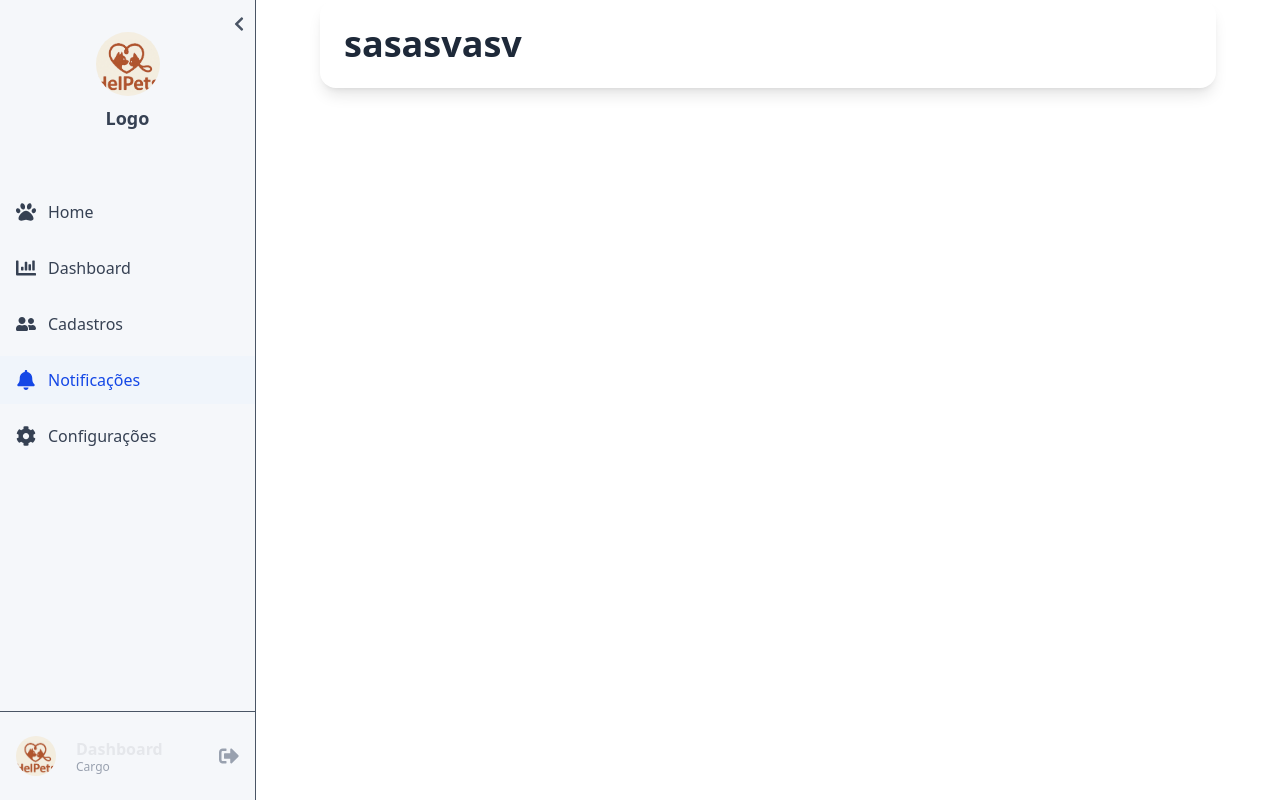
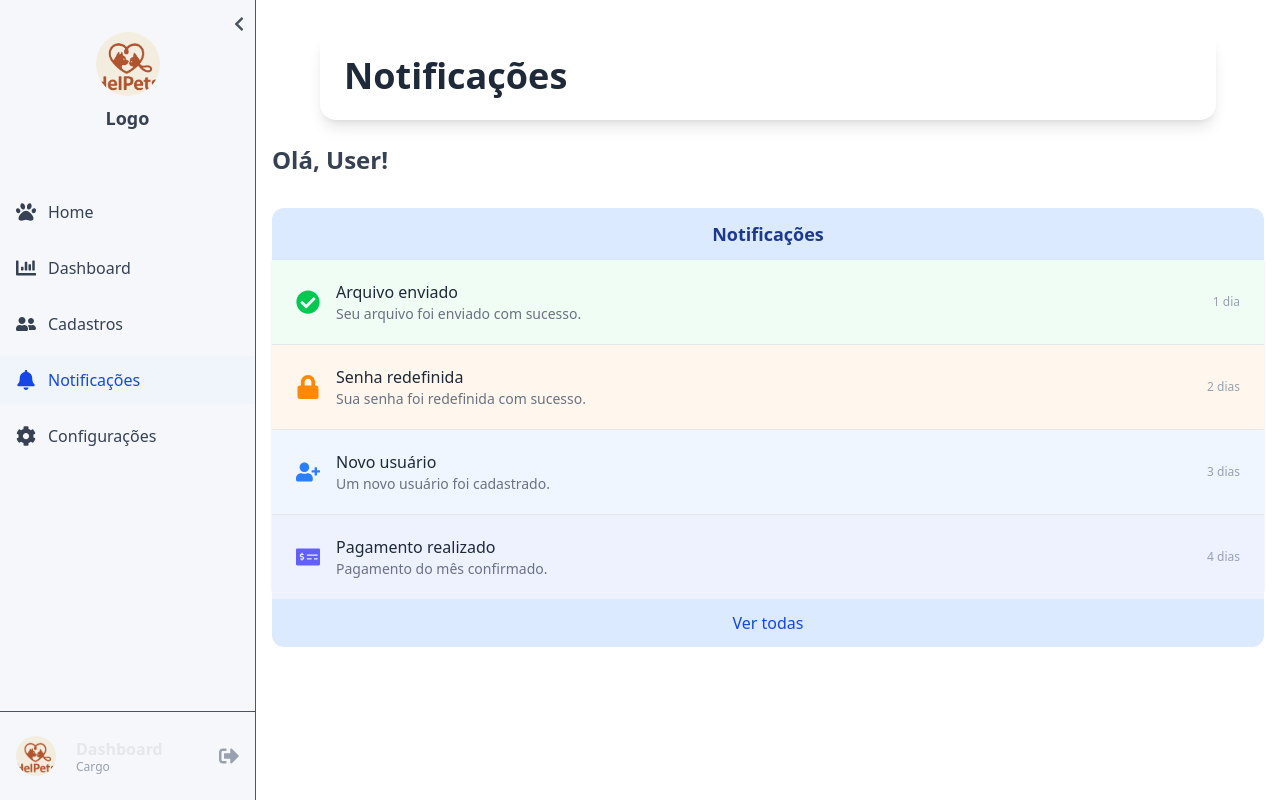
Before and after one commit to MrNicolass/HelPets, a Next.js app in the folder Frontend/: page /notificacoes in a window 1280 px wide. Built offline with nearby package versions, Linux system fonts and the light colour scheme.

Commit message:
feat: create NotificacoesPage and add NotificationList component

```diff
--- a/Frontend/src/app/notificacoes/page.tsx
+++ b/Frontend/src/app/notificacoes/page.tsx
@@ -1,9 +1,14 @@
 import PageTitle from "@/components/PageTitle";
+import NotificationList from "@/components/NotificationList";
 
-export default function DummyPage() {
+export default function NotificacoesPage() {
   return (
-    <div>
-      <PageTitle title="sasasvasv"/>
+    <div className="px-4 py-8">
+      <PageTitle title="Notificações" />
+      <div className="max-w-6xl mx-auto mt-6">
+        <h2 className="text-2xl font-semibold text-gray-700 mb-2">Olá, User!</h2>
+        <NotificationList />
+      </div>
     </div>
   );
 }
--- /dev/null
+++ b/Frontend/src/components/NotificationList.tsx
@@ -0,0 +1,57 @@
+import { FaLock, FaCheckCircle, FaUserPlus, FaMoneyCheckAlt } from "react-icons/fa";
+
+const notifications = [
+  {
+    icon: <FaCheckCircle className="text-green-500 text-2xl" />,
+    title: "Arquivo enviado",
+    description: "Seu arquivo foi enviado com sucesso.",
+    time: "1 dia",
+    color: "bg-green-50"
+  },
+  {
+    icon: <FaLock className="text-orange-400 text-2xl" />,
+    title: "Senha redefinida",
+    description: "Sua senha foi redefinida com sucesso.",
+    time: "2 dias",
+    color: "bg-orange-50"
+  },
+  {
+    icon: <FaUserPlus className="text-blue-500 text-2xl" />,
+    title: "Novo usuário",
+    description: "Um novo usuário foi cadastrado.",
+    time: "3 dias",
+    color: "bg-blue-50"
+  },
+  {
+    icon: <FaMoneyCheckAlt className="text-indigo-500 text-2xl" />,
+    title: "Pagamento realizado",
+    description: "Pagamento do mês confirmado.",
+    time: "4 dias",
+    color: "bg-indigo-50"
+  },
+];
+
+export default function NotificationList() {
+  return (
+    <div className="w-full max-w-6xl mx-auto mt-8">
+      <div className="rounded-t-xl bg-blue-100 px-4 py-3 font-semibold text-lg text-center text-blue-900">
+        Notificações
+      </div>
+      <ul className="divide-y divide-gray-200 bg-white rounded-b-xl shadow">
+        {notifications.map((n, idx) => (
+          <li key={idx} className={`flex items-center gap-4 px-6 py-5 ${n.color}`}>
+            <div>{n.icon}</div>
+            <div className="flex-1">
+              <div className="font-medium text-gray-800">{n.title}</div>
+              <div className="text-gray-500 text-sm">{n.description}</div>
+            </div>
+            <div className="text-xs text-gray-400 whitespace-nowrap">{n.time}</div>
+          </li>
+        ))}
+      </ul>
+      <div className="text-center py-3 bg-blue-100 rounded-b-xl cursor-pointer text-blue-700 font-medium hover:underline">
+        Ver todas
+      </div>
+    </div>
+  );
+}
```
